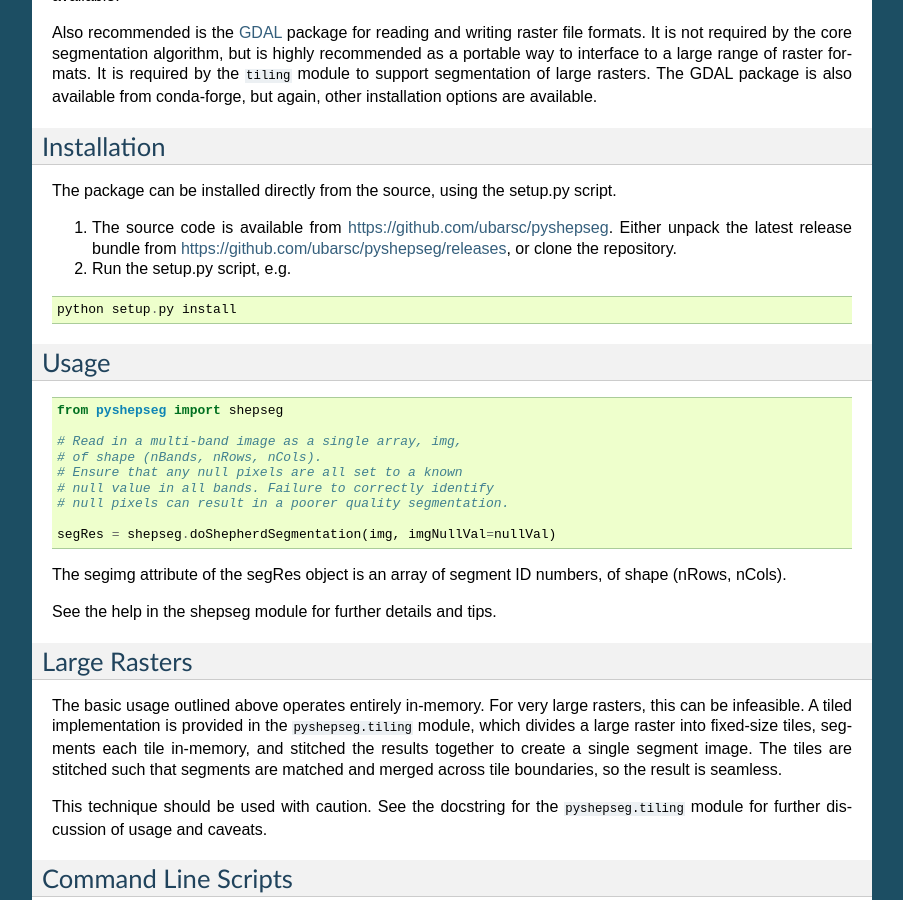
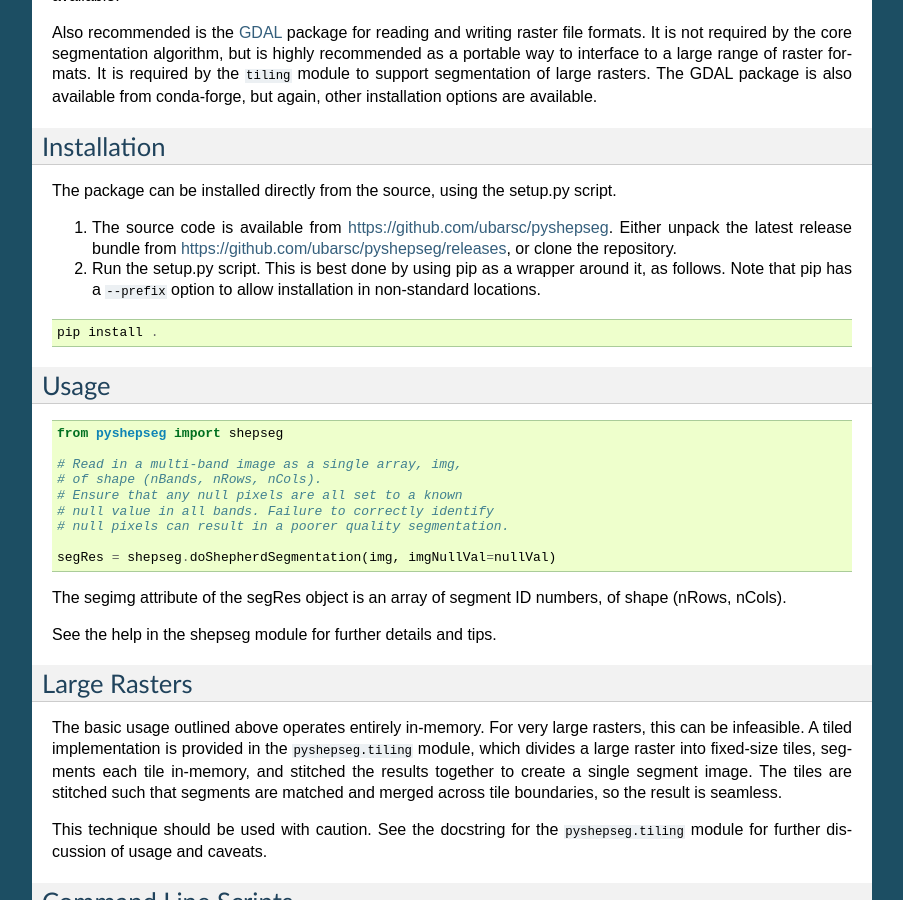
Before and after one commit to ubarsc/pyshepseg, a Sphinx documentation site: the page built from doc/source/index.rst, in a window 1280 px wide and 900 px high, scrolled down 549 px. Shown: the whole window, without its empty margins (198-1101 px from the left). Built offline with Sphinx 7.4.7, drawn with Linux system fonts in a browser that asks for light colours.

Commit message:
Installwithpip (#32)
* Use setuptools' version of setup()

* Installation instructions use pip

* Use pip for installation

* Use pip for installation

* Formatting around --prefix

* add python3-pip

Co-authored-by: Sam Gillingham <gillingham.sam@gmail.com>

```diff
--- a/doc/source/index.rst
+++ b/doc/source/index.rst
@@ -49,11 +49,13 @@
    Either unpack the latest release bundle from
    `<https://github.com/ubarsc/pyshepseg/releases>`_, or clone the
    repository.
-2. Run the setup.py script, e.g.
+2. Run the setup.py script. This is best done by using pip as a wrapper
+   around it, as follows. Note that pip has a ``--prefix`` option to allow
+   installation in non-standard locations.
 
 ::
 
-   python setup.py install
+   pip install .
 
 
 Usage
--- a/setup.py
+++ b/setup.py
@@ -19,7 +19,7 @@
 # CONTRACT, TORT OR OTHERWISE, ARISING FROM, OUT OF OR IN CONNECTION
 # WITH THE SOFTWARE OR THE USE OR OTHER DEALINGS IN THE SOFTWARE.
 
-from numpy.distutils.core import setup
+from setuptools import setup
 import pyshepseg
 
 setup(name='pyshepseg',
```
Also changed, not shown: 2 other files.
